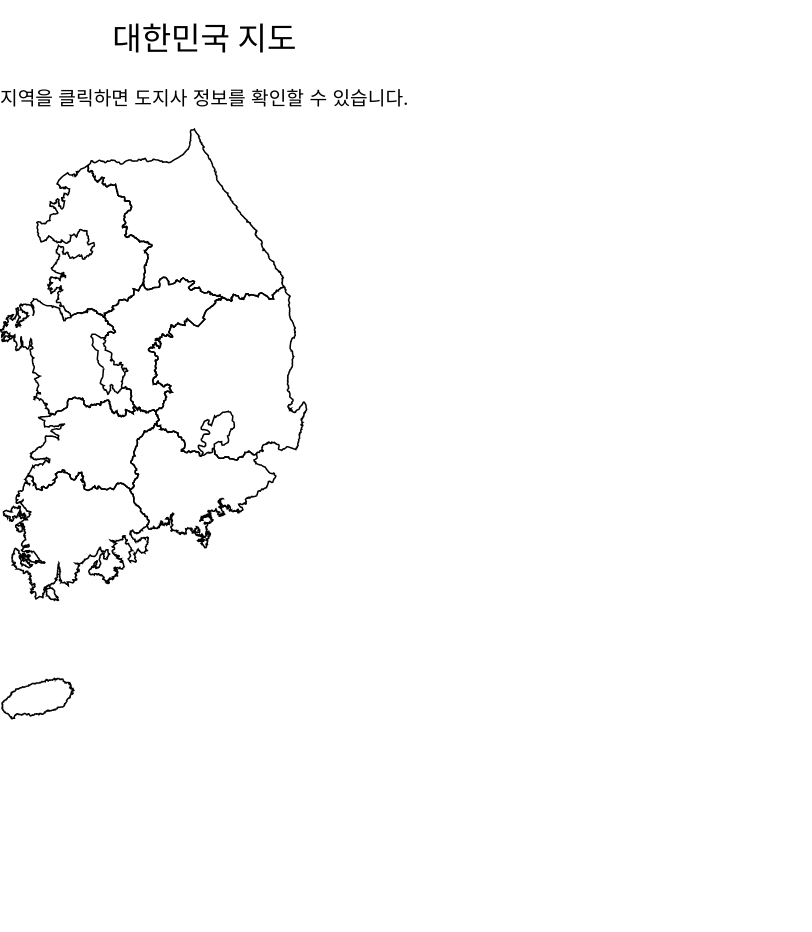
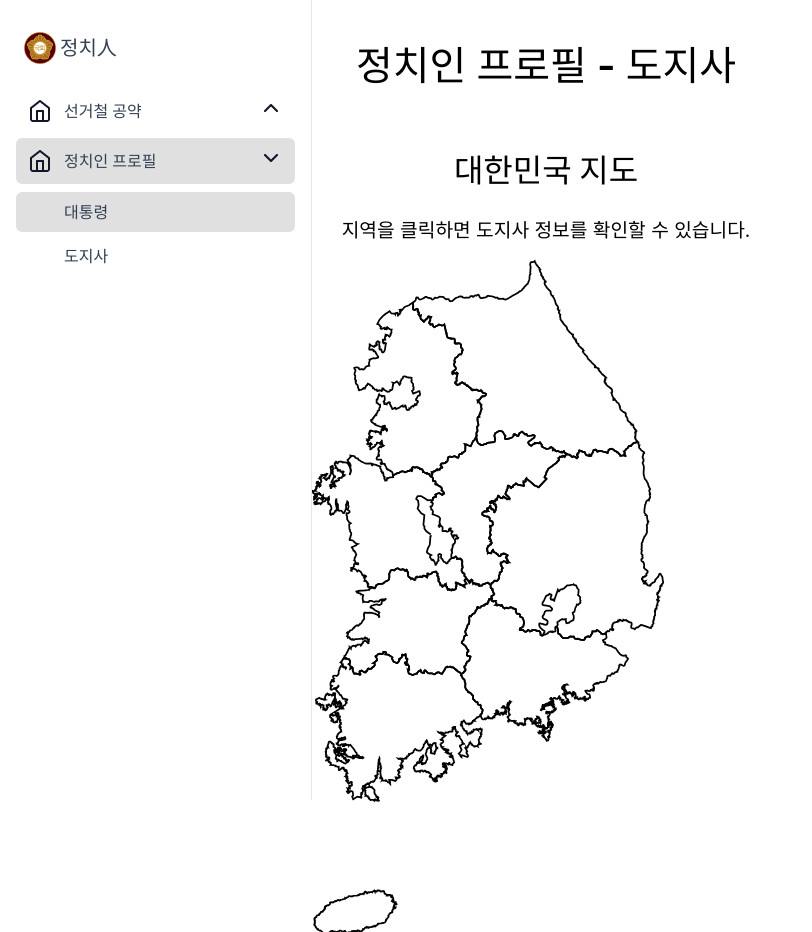
Before and after one commit to team3GodRock/hm-fe, a React (Vite) app: page /map in a window 1280 px wide. Shown: the whole page, without its empty margins (0-812 px from the left). Before the commit the page ends 800 px from the top, so only its background shows below. Built offline with nearby package versions, Linux system fonts and the light colour scheme.

Commit message:
feat: Add global components in MapPage

```diff
--- a/src/pages/Map/MapPage.jsx
+++ b/src/pages/Map/MapPage.jsx
@@ -2,6 +2,9 @@ import { useState } from "react";
 //import KoreaMap from "../assets/Map_of_South_Korea-blank.svg"; //SVG 파일 경로
 import regionData from "../../assets/data/regiondata";
 import './MapPage.css'; // css 파일
+import SideBar from "../../components/Sidebar";
+import { HeaderWrapper, MainBox, PageBox } from "../../styles/globalstyles";
+import useNav from "../../hooks/useNav";
 
 const MapPage = () => {
     const [selectedRegion, setSelectedRegion] = useState(null); //선택된 지역 상태
@@ -15,14 +18,20 @@ const MapPage = () => {
     const jeonnamData = regionData.find(region => region.id === "jeonnam"); // 전남
     const jejuData = regionData.find(region => region.id === "jeju"); // 제주
 
+    const { navMenus, navSubMenus } = useNav();
 
     return (
+        <PageBox>
+            <SideBar
+            navMenus={navMenus}
+            navSubMenus={navSubMenus}/>
+            <MainBox>
+                <HeaderWrapper>정치인 프로필 - 도지사</HeaderWrapper>
                 <div className="container">
                 <h1 className="title">대한민국 지도</h1>
                 <p className="description">지역을 클릭하면 도지사 정보를 확인할 수 있습니다.</p>
 
                 {/*지도 랜더링 */}
-
                     <svg
                     xmlns="http://www.w3.org/2000/svg"
                     viewBox="0 0 800 600"
@@ -175,6 +184,8 @@ const MapPage = () => {
                             </div>
                     )}
                 </div>
+            </MainBox>
+        </PageBox>
     );
 };
 
```
Lines whose indentation alone changed are shown as unchanged.
